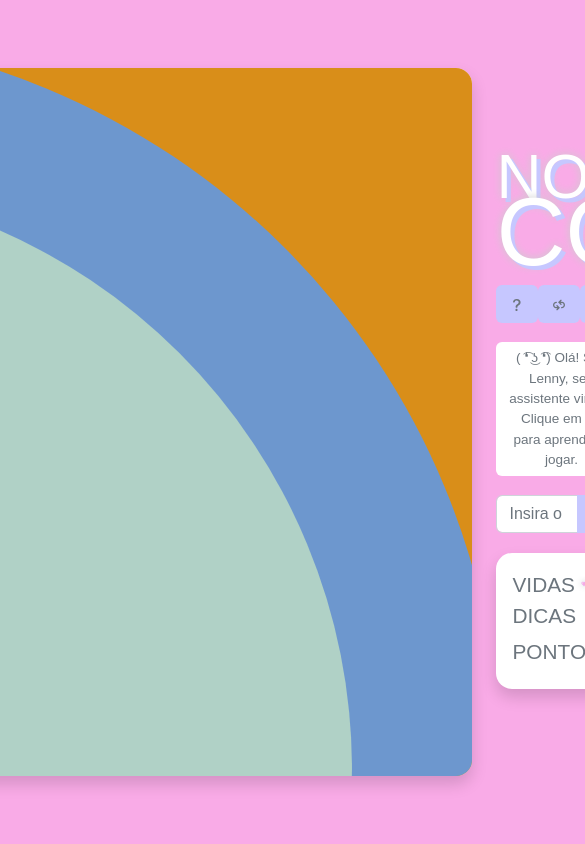
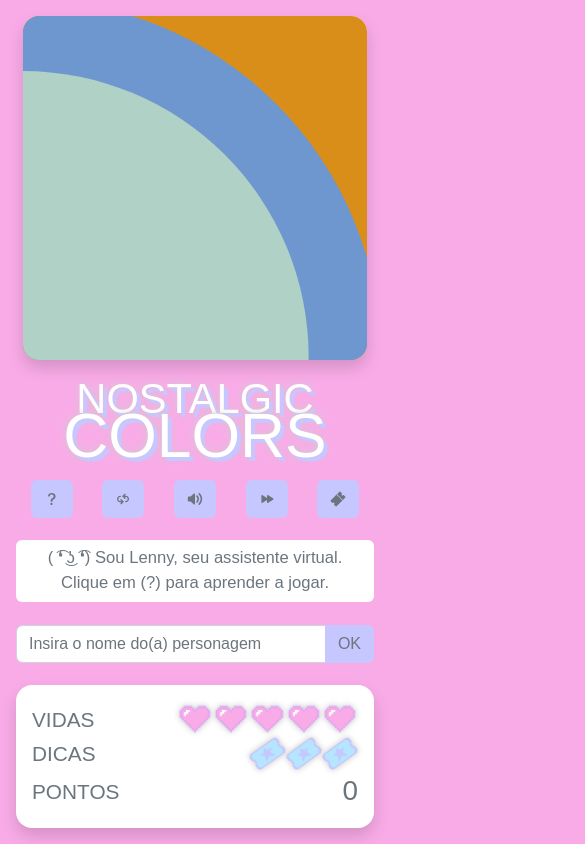
Before and after one commit to gabrielsoarespebr/nostalgic-colors, a React (Vite) app: page / in a window 390 px wide. Shown: the top 844 px of the page, 585 px wide, since content can reach past the window. Built offline with nearby package versions, Linux system fonts and the light colour scheme; a web font is replaced by a local one.

Commit message:
style: Responsive Layout

```diff
--- a/src/App.jsx
+++ b/src/App.jsx
@@ -120,9 +120,9 @@ function App() {
   }
 
   return (
-    <div style={{ backgroundColor: bgColor }} className="App d-flex align-items-center justify-content-center gap-4">
+    <div style={{ backgroundColor: bgColor }} className="App d-flex flex-column flex-md-row align-items-center justify-content-center gap-4 p-3">
       <Character character={character} showCharacter={showCharacter} />
-      <aside className='col-4'>
+      <aside className='col-md-4'>
         <Header />
         <UserInteraction setUserInputGlobal={setUserInput} setGameStarted={setGameStarted} gameEnded={gameEnded} skipQuestion={skipQuestion} hints={character.hints} hintAmount={hintAmount} askForAHint={askForAHint} points={points} soundEffectsOn={soundEffectsOn} setSoundEffectsOn={setSoundEffectsOn} />
         <UserInfo lifeAmount={lifeAmount} hintAmount={hintAmount} points={points} />
--- a/src/components/Character/style.module.css
+++ b/src/components/Character/style.module.css
@@ -8,6 +8,12 @@
     flex-direction: column;
     justify-content: space-around;
     align-items: center;
+}
+
+@media (max-width: 800px) {
+    .characterContainer {
+        height: 45%;
+    }
 }
 
 .characterFigure {
--- a/src/components/Header/style.module.css
+++ b/src/components/Header/style.module.css
@@ -11,6 +11,15 @@
     font-size: 3em;
 }
 
+@media (max-width: 800px) {
+    .brandName {
+        font-size: 3em;
+    }
+    .brandName:first-of-type {
+        font-size: 2em;
+    }
+}
+
 header:hover .brandName {
     text-shadow:
         4px 4px 0 var(--lilacPastel),
--- a/src/components/UserAssistant/style.module.css
+++ b/src/components/UserAssistant/style.module.css
@@ -2,3 +2,9 @@
     padding: 0.375rem 0.75rem;
     font-size: .65em;
 }
+
+@media (max-width: 800px) {
+    .assistantText {
+        font-size: .8em;
+    }
+}
--- a/src/components/UserInfo/index.jsx
+++ b/src/components/UserInfo/index.jsx
@@ -1,6 +1,5 @@
 import { HeartIcon } from "../HeartIcon";
 import { TicketIcon } from "../TicketIcon";
-import style from "./style.module.css";
 
 export const UserInfo = ({ lifeAmount, hintAmount, points }) => {
 
@@ -8,21 +7,20 @@ export const UserInfo = ({ lifeAmount, hintAmount, points }) => {
     let hintArray = Array.from({ length: hintAmount });
 
     return (
-        <ul className={`bg-white rounded-4 p-3 shadow list-unstyled ${style.userInfoContainer}`}>
+        <ul className={`bg-white rounded-4 p-3 shadow list-unstyled m-0`}>
             <li className="d-flex justify-content-between align-items-center">
                 <p>VIDAS</p>
-                <span className="d-flex justify-content-end">
+                <span className="d-flex justify-content-end col-8">
                     {lifeArray.map((e, key) => { return <HeartIcon key={key} /> })}</span>
             </li>
             <li className="d-flex justify-content-between align-items-center">
                 <p>DICAS</p>
-                <span className="d-flex justify-content-end">{hintArray.map((e, key) => { return <TicketIcon key={key} /> })}</span>
+                <span className="d-flex justify-content-end col-8">{hintArray.map((e, key) => { return <TicketIcon key={key} /> })}</span>
             </li>
             <li className="d-flex justify-content-between align-items-center">
                 <p>PONTOS</p>
                 <p className="fs-1">{points}</p>
             </li>
-
         </ul>
     )
 }
--- a/src/components/UserInfo/style.module.css
+++ /dev/null
@@ -1,3 +0,0 @@
-.userInfoContainer p{
-    margin: 0;
-}
--- a/src/components/UserInteraction/index.jsx
+++ b/src/components/UserInteraction/index.jsx
@@ -28,7 +28,7 @@ export const UserInteraction = ({ setUserInputGlobal, setGameStarted, gameEnded,
 
     useEffect(() => {
         if (!gameEnded) {
-            setAssistantMessage("Olá! Sou Lenny, seu assistente virtual. Clique em (?) para aprender a jogar.")
+            setAssistantMessage("Sou Lenny, seu assistente virtual. Clique em (?) para aprender a jogar.")
         }
     }, [hints])
 
@@ -49,7 +49,7 @@ export const UserInteraction = ({ setUserInputGlobal, setGameStarted, gameEnded,
         switch (option) {
             case "help":
                 openModal();
-                message = "Olá! Sou Lenny, seu assistente virtual. Clique em (?) para aprender a jogar.";
+                message = "Após inserir a resposta, pressione Enter ou clique em OK.";
                 break;
             case "restart":
                 message = "Reiniciando...";
@@ -107,7 +107,7 @@ export const UserInteraction = ({ setUserInputGlobal, setGameStarted, gameEnded,
                 <button className={`btn ${style.btn}`} type="button" id="button-addon2" onClick={handleInputSubmit}>OK</button>
             </div>
             <Modal isOpen={isModalOpen} onRequestClose={closeModal} className={style.modalContent} overlayClassName={style.modalOverlay}>
-                <img className="w-md-75" src={helpImages[modalImageIndex]} alt="Ajuda" />
+                <img className="w-75" src={helpImages[modalImageIndex]} alt="Ajuda" />
                 <div className="d-flex gap-5">
                     <button className={`btn ${style.btn}`} onClick={() => setModalImageIndex(modalImageIndex - 1)} disabled={true && !modalImageIndex}>&#10094;</button>
                     <button className={`btn ${style.btn}`} onClick={() => setModalImageIndex(modalImageIndex + 1)} disabled={modalImageIndex === (helpImages.length - 1)}>&#10095;</button>
--- a/src/components/UserInteraction/style.module.css
+++ b/src/components/UserInteraction/style.module.css
@@ -3,6 +3,12 @@
     display: flex;
     flex-direction: column;
     justify-content: space-evenly;
+}
+
+@media (max-width: 800px) {
+    .interactionContainer {
+        height: 27vh;
+    }
 }
 
 .btn {
@@ -33,7 +39,7 @@
 
 .modalContent {
     width: 60vw;
-    height: 70vh;
+    height: 90vh;
     z-index: 4;
 
     background-color: white;
@@ -45,3 +51,10 @@
     justify-content: center;
     align-items: center;
 }
+
+@media (max-width: 800px) {
+    .modalContent {
+        width: 90vw;
+        height: 50vh;
+    }
+}
```
